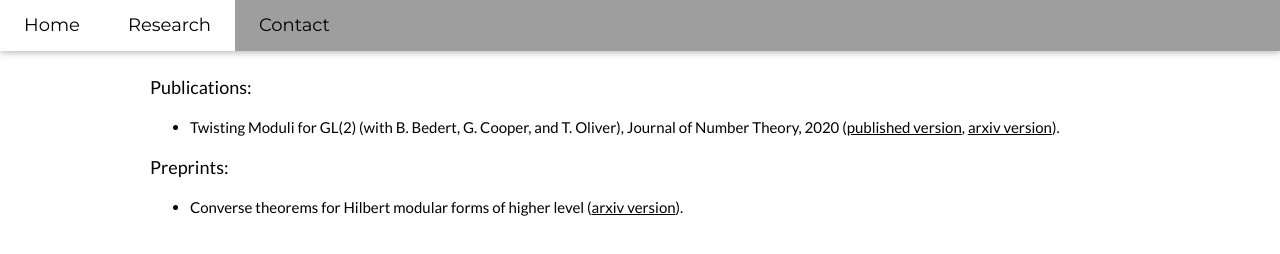
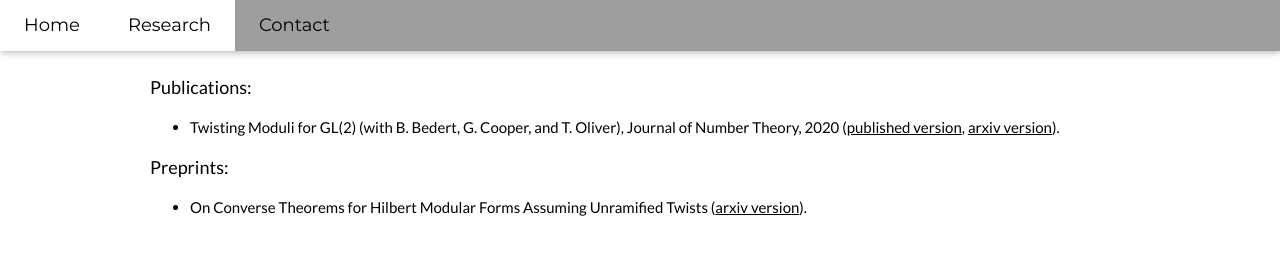
Before and after one commit to chbe113/chbe113.github.io, a plain HTML site: page pengchengzhang/research.html in a window 1280 px wide. Drawn offline with nearby package versions, Linux system fonts and the light colour scheme.

Commit message:
Update research.html

```diff
--- a/pengchengzhang/research.html
+++ b/pengchengzhang/research.html
@@ -48,7 +48,7 @@ body,h1,h2,h3,h4,h5,h6 {font-family: "Lato", sans-serif}
       <h5>Publications:</h5>
       <ul><li>Twisting Moduli for GL(2) (with B. Bedert, G. Cooper, and T. Oliver), Journal of Number Theory, 2020 (<a href="https://www.sciencedirect.com/science/article/abs/pii/S0022314X20301219">published version</a>, <a href="https://arxiv.org/abs/2003.02557">arxiv version</a>).</li></ul>
       <h5>Preprints:</h5>
-      <ul><li>Converse theorems for Hilbert modular forms of higher level (<a href="https://arxiv.org/abs/2404.01449">arxiv version</a>).</li></ul>
+      <ul><li>On Converse Theorems for Hilbert Modular Forms Assuming Unramified Twists (<a href="https://arxiv.org/abs/2404.01449">arxiv version</a>).</li></ul>
       <!-- <h5>Here is a list of <a href="https://chbe113.github.io/questions.pdf">questions</a> spinned off from my research projects (so they are intrinsically unrelated to those projects). There is only one question now, but hopefully (or hopefully not) there may be more. Please be so kind and let me know if you happen to know the solution.</h5> -->
     </div>
   </div>
```
